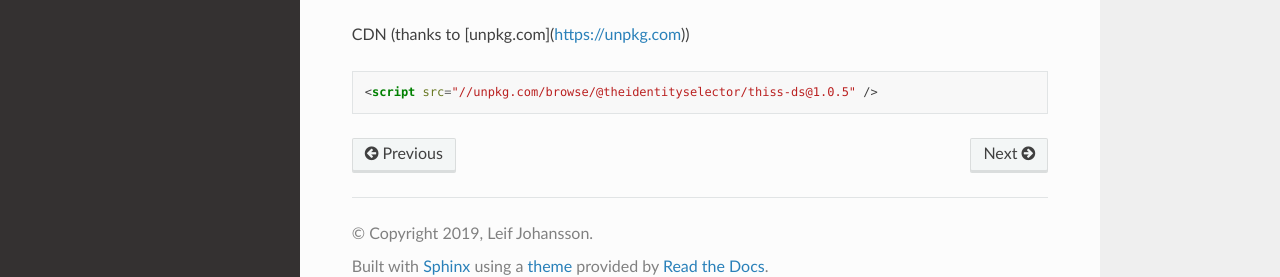
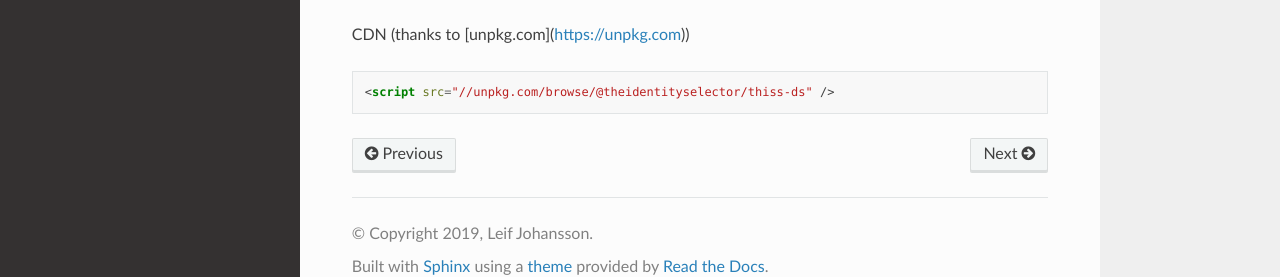
Before and after one commit to TheIdentitySelector/thiss-ds-js, a Sphinx documentation site: the page built from docs/install.rst, in a window 1280 px wide. Shown: the part 570-847 px from the top of the page. Built offline with Sphinx 7.4.7 and the Read the Docs theme 2.0.0, drawn with Linux system fonts in a browser that asks for light colours; some of the changed lines change nothing that is shown.

Commit message:
no version dep

```diff
--- a/docs/install.rst
+++ b/docs/install.rst
@@ -26,4 +26,4 @@ CDN (thanks to [unpkg.com](https://unpkg.com))
 
 .. code-block:: html
 
-  <script src="//unpkg.com/browse/@theidentityselector/thiss-ds@1.0.5" />
+  <script src="//unpkg.com/browse/@theidentityselector/thiss-ds" />
```
